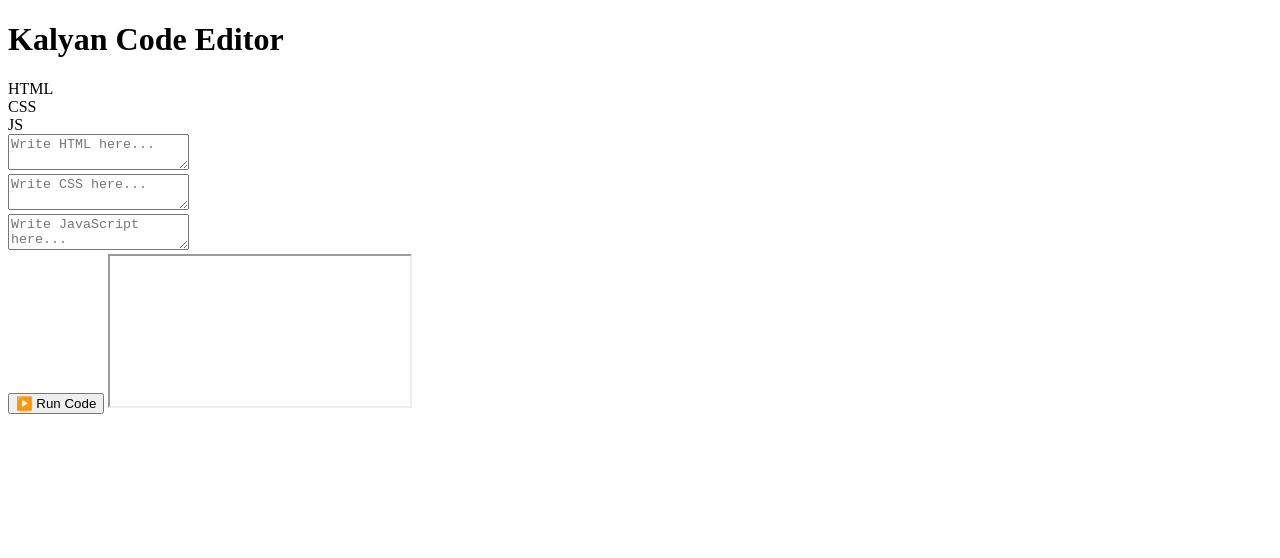
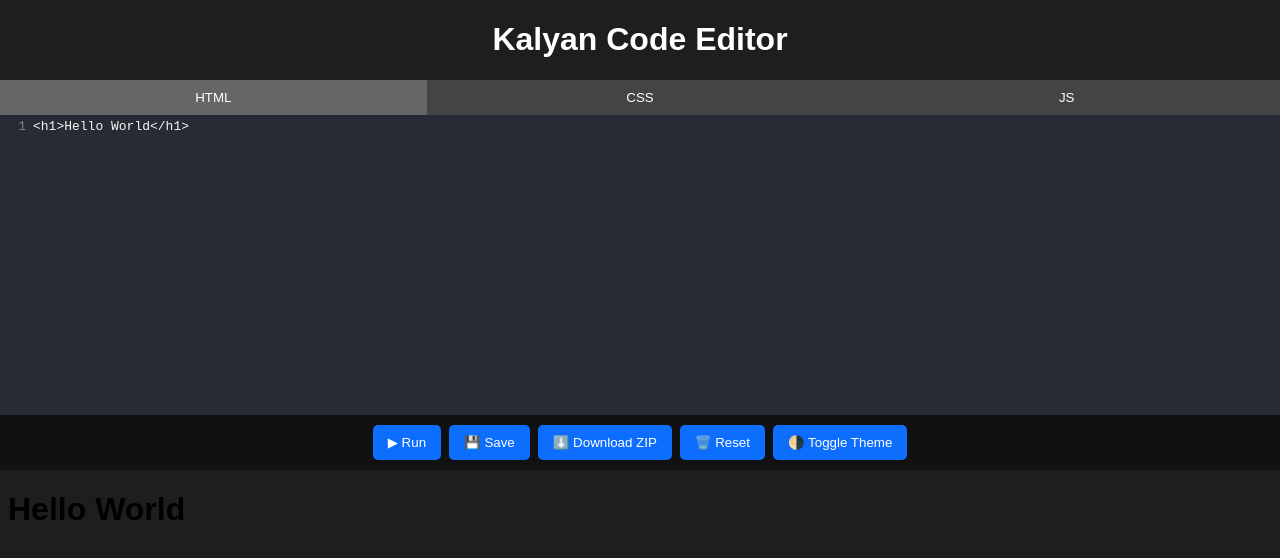
Before and after one commit to kalyan-code-editor/undrukalyan, a plain HTML site: page index.html in a window 1280 px wide. Drawn offline with nearby package versions, Linux system fonts and the light colour scheme.

Commit message:
Update index.html

```diff
--- a/index.html
+++ b/index.html
@@ -1,84 +1,217 @@
 <!DOCTYPE html>
 <html lang="en">
 <head>
-    <meta charset="UTF-8" />
-  <meta name="viewport" content="width=device-width, initial-scale=1.0"/>
+  <meta charset="UTF-8" />
   <title>Kalyan Code Editor</title>
-<meta name="description" content="Kalyan's Code Editor Progressive Web App for writing and previewing HTML, CSS, and JS.">
-<meta name="keywords" content="Kalyan Code Editor, HTML Editor, CSS, JS, Web App, Code Editor App">
-<meta name="author" content="Undru Kalyan Babu">
+  <meta name="viewport" content="width=device-width, initial-scale=1" />
 
+  <!-- CodeMirror CSS -->
+  <link rel="stylesheet" href="https://cdnjs.cloudflare.com/ajax/libs/codemirror/5.65.14/codemirror.min.css" />
+  <link rel="stylesheet" href="https://cdnjs.cloudflare.com/ajax/libs/codemirror/5.65.14/theme/dracula.min.css" />
+  <link rel="stylesheet" href="https://cdnjs.cloudflare.com/ajax/libs/codemirror/5.65.14/addon/hint/show-hint.min.css" />
 
-  <link rel="stylesheet" href="editor.css">
+  <style>
+    body {
+      margin: 0;
+      font-family: sans-serif;
+      background-color: #1e1e1e;
+      color: #fff;
+    }
+    .tabs {
+      display: flex;
+      background: #333;
+    }
+    .tabs button {
+      flex: 1;
+      padding: 10px;
+      background: #444;
+      border: none;
+      color: white;
+      cursor: pointer;
+    }
+    .tabs button.active {
+      background: #666;
+    }
+    #editor {
+      height: 60vh;
+    }
+    iframe {
+      width: 100%;
+      height: 30vh;
+      border: none;
+    }
+    .actions {
+      display: flex;
+      flex-wrap: wrap;
+      gap: 8px;
+      justify-content: center;
+      background: #111;
+      padding: 10px;
+    }
+    .actions button {
+      padding: 10px 15px;
+      border: none;
+      border-radius: 5px;
+      background: #0d6efd;
+      color: white;
+      cursor: pointer;
+    }
+    .light-theme {
+      background: #fff;
+      color: #000;
+    }
+    .light-theme .tabs button,
+    .light-theme .actions button {
+      background: #ddd;
+      color: black;
+    }
+    h1{
+      text-align: center;
+    }
+  </style>
 </head>
 <body>
-
   <h1>Kalyan Code Editor</h1>
-
   <div class="tabs">
-    <div class="tab active" data-tab="html">HTML</div>
-    <div class="tab" data-tab="css">CSS</div>
-    <div class="tab" data-tab="js">JS</div>
+    <button onclick="showEditor('html')" class="active">HTML</button>
+    <button onclick="showEditor('css')">CSS</button>
+    <button onclick="showEditor('js')">JS</button>
   </div>
 
-  <div class="editor active" id="html">
-    <textarea id="htmlCode" placeholder="Write HTML here..."></textarea>
+  <textarea id="codeArea"></textarea>
+
+  <div class="actions">
+    <button onclick="runCode()">▶ Run</button>
+    <button onclick="saveCode()">💾 Save</button>
+    <button onclick="downloadCode()">⬇️ Download ZIP</button>
+    <button onclick="resetCode()">🗑️ Reset</button>
+    <button onclick="toggleTheme()">🌗 Toggle Theme</button>
   </div>
-  <div class="editor" id="css">
-    <textarea id="cssCode" placeholder="Write CSS here..."></textarea>
-  </div>
-  <div class="editor" id="js">
-    <textarea id="jsCode" placeholder="Write JavaScript here..."></textarea>
-  </div>
-
-  <button onclick="runCode()">▶️ Run Code</button>
 
   <iframe id="output"></iframe>
 
+  <!-- CodeMirror JS -->
+  <script src="https://cdnjs.cloudflare.com/ajax/libs/codemirror/5.65.14/codemirror.min.js"></script>
+  <script src="https://cdnjs.cloudflare.com/ajax/libs/codemirror/5.65.14/mode/htmlmixed/htmlmixed.min.js"></script>
+  <script src="https://cdnjs.cloudflare.com/ajax/libs/codemirror/5.65.14/mode/css/css.min.js"></script>
+  <script src="https://cdnjs.cloudflare.com/ajax/libs/codemirror/5.65.14/mode/javascript/javascript.min.js"></script>
+
+  <!-- Autocomplete Addons -->
+  <script src="https://cdnjs.cloudflare.com/ajax/libs/codemirror/5.65.14/addon/hint/show-hint.min.js"></script>
+  <script src="https://cdnjs.cloudflare.com/ajax/libs/codemirror/5.65.14/addon/hint/html-hint.min.js"></script>
+  <script src="https://cdnjs.cloudflare.com/ajax/libs/codemirror/5.65.14/addon/hint/xml-hint.min.js"></script>
+  <script src="https://cdnjs.cloudflare.com/ajax/libs/codemirror/5.65.14/addon/hint/javascript-hint.min.js"></script>
+  <script src="https://cdnjs.cloudflare.com/ajax/libs/codemirror/5.65.14/addon/hint/css-hint.min.js"></script>
+
+  <!-- JSZip -->
+  <script src="https://cdnjs.cloudflare.com/ajax/libs/jszip/3.10.1/jszip.min.js"></script>
+
   <script>
-    // Tab switcher
-    const tabs = document.querySelectorAll('.tab');
-    const editors = document.querySelectorAll('.editor');
+    let editor, currentTab = 'html';
+    let codeData = {
+      html: localStorage.getItem("htmlCode") || "<h1>Hello World</h1>",
+      css: localStorage.getItem("cssCode") || "body { font-family: sans-serif; }",
+      js: localStorage.getItem("jsCode") || "console.log('Hello');"
+    };
 
-    tabs.forEach(tab => {
-      tab.addEventListener('click', () => {
-        tabs.forEach(t => t.classList.remove('active'));
-        editors.forEach(e => e.classList.remove('active'));
-        tab.classList.add('active');
-        document.getElementById(tab.dataset.tab).classList.add('active');
+    const htmlSnippets = ['div', 'span', 'section', 'article', 'header', 'footer', 'main', 'nav', 'p', 'h1', 'h2', 'h3', 'img', 'input','a'];
+
+    window.onload = function () {
+      editor = CodeMirror.fromTextArea(document.getElementById("codeArea"), {
+        mode: "htmlmixed",
+        lineNumbers: true,
+        theme: "dracula",
+        extraKeys: {
+          "Ctrl-Space": "autocomplete",
+          "'<'": function(cm) {
+            cm.replaceSelection("<");
+            cm.showHint({ completeSingle: false });
+          },
+          "Enter": function(cm) {
+            const cursor = cm.getCursor();
+            const token = cm.getTokenAt(cursor);
+            const word = token.string;
+
+            if (currentTab === 'html' && htmlSnippets.includes(word)) {
+              let insert = `<${word}></${word}>`;
+              if (word === "img") insert = `<img src="" alt="">`;
+              if (word === "input") insert = `<input type="text" placeholder="">`;
+              cm.replaceRange(insert, {line: cursor.line, ch: token.start}, {line: cursor.line, ch: token.end});
+              cm.setCursor({line: cursor.line, ch: token.start + insert.length});
+            } else {
+              cm.execCommand("newlineAndIndent");
+            }
+          }
+        },
+        hintOptions: {
+          completeSingle: false
+        }
       });
-    });
 
-    // Load saved code
-    document.getElementById("htmlCode").value = localStorage.getItem("htmlCode") || "";
-    document.getElementById("cssCode").value = localStorage.getItem("cssCode") || "";
-    document.getElementById("jsCode").value = localStorage.getItem("jsCode") || "";
+      editor.setValue(codeData[currentTab]);
+
+      editor.on("change", () => {
+        codeData[currentTab] = editor.getValue();
+        localStorage.setItem(currentTab + "Code", editor.getValue());
+        runCode();
+        editor.showHint({ completeSingle: false });
+      });
+
+      runCode();
+    };
+
+    function showEditor(tab) {
+      document.querySelectorAll('.tabs button').forEach(btn => btn.classList.remove("active"));
+      event.target.classList.add("active");
+
+      codeData[currentTab] = editor.getValue();
+      currentTab = tab;
+      const mode = tab === 'js' ? "javascript" : tab === 'css' ? "css" : "htmlmixed";
+      editor.setOption("mode", mode);
+      editor.setValue(codeData[tab]);
+    }
 
     function runCode() {
-      const html = document.getElementById("htmlCode").value;
-      const css = document.getElementById("cssCode").value;
-      const js = document.getElementById("jsCode").value;
+      const output = document.getElementById("output");
+      output.srcdoc = `<!DOCTYPE html><html><head><style>${codeData.css}</style></head><body>${codeData.html}<script>${codeData.js}<\/script></body></html>`;
+    }
 
-      // Save to localStorage
-      localStorage.setItem("htmlCode", html);
-      localStorage.setItem("cssCode", css);
-      localStorage.setItem("jsCode", js);
+    function saveCode() {
+      localStorage.setItem("htmlCode", codeData.html);
+      localStorage.setItem("cssCode", codeData.css);
+      localStorage.setItem("jsCode", codeData.js);
+      alert("Code saved to browser!");
+    }
 
-      const output = document.getElementById("output");
-      const srcDoc = `
-        <html>
-          <head>
-            <style>${css}</style>
-          </head>
-          <body>
-            ${html}
-            <script>${js}<\/script>
-          </body>
-        </html>
-      `;
-      output.srcdoc = srcDoc;
+    function resetCode() {
+      if (confirm("Reset all code?")) {
+        codeData = {
+          html: "<h1>Hello World</h1>",
+          css: "body { font-family: sans-serif; }",
+          js: "console.log('Hello');"
+        };
+        localStorage.clear();
+        editor.setValue(codeData[currentTab]);
+        runCode();
+      }
+    }
+
+    function downloadCode() {
+      const zip = new JSZip();
+      zip.file("index.html", `<!DOCTYPE html><html><head><link rel='stylesheet' href='style.css'></head><body>${codeData.html}<script src='script.js'><\/script></body></html>`);
+      zip.file("style.css", codeData.css);
+      zip.file("script.js", codeData.js);
+      zip.generateAsync({ type: "blob" }).then(content => {
+        const a = document.createElement("a");
+        a.href = URL.createObjectURL(content);
+        a.download = "kalyan-code.zip";
+        a.click();
+      });
+    }
+
+    function toggleTheme() {
+      document.body.classList.toggle("light-theme");
     }
   </script>
-
 </body>
 </html>
```
